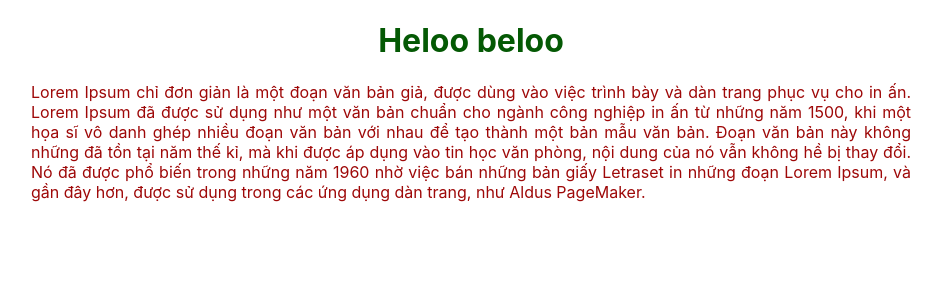
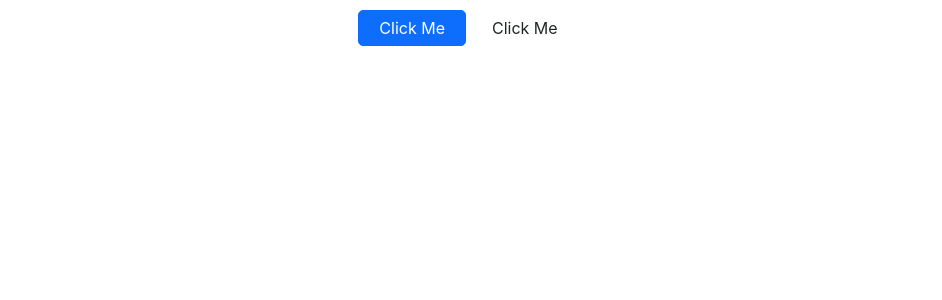
Before and after one commit to duchuy2210/React_study, a React (Create React App) app: page / in a window 1280 px wide. Shown: the top 300 px of the page, without its empty margins (169-1111 px from the left). Built offline with nearby package versions, Linux system fonts and the light colour scheme.

Commit message:
clsx lib

```diff
--- a/package.json
+++ b/package.json
@@ -6,6 +6,7 @@
     "@testing-library/jest-dom": "^5.16.5",
     "@testing-library/react": "^13.4.0",
     "@testing-library/user-event": "^13.5.0",
+    "clsx": "^1.2.1",
     "react": "^18.2.0",
     "react-dom": "^18.2.0",
     "react-scripts": "5.0.1",
--- a/public/index.html
+++ b/public/index.html
@@ -24,6 +24,7 @@
       work correctly both with client-side routing and a non-root public URL.
       Learn how to configure a non-root public URL by running `npm run build`.
     -->
+    <link rel="stylesheet" href="https://stackpath.bootstrapcdn.com/bootstrap/5.0.0-alpha1/css/bootstrap.min.css" integrity="sha384-r4NyP46KrjDleawBgD5tp8Y7UzmLA05oM1iAEQ17CSuDqnUK2+k9luXQOfXJCJ4I" crossorigin="anonymous">
     <title>React App</title>
   </head>
   <body>
@@ -39,5 +40,8 @@
       To begin the development, run `npm start` or `yarn start`.
       To create a production bundle, use `npm run build` or `yarn build`.
     -->
+    <script src="https://cdn.jsdelivr.net/npm/popper.js@1.16.0/dist/umd/popper.min.js" integrity="sha384-Q6E9RHvbIyZFJoft+2mJbHaEWldlvI9IOYy5n3zV9zzTtmI3UksdQRVvoxMfooAo" crossorigin="anonymous"></script>
+    <script src="https://stackpath.bootstrapcdn.com/bootstrap/5.0.0-alpha1/js/bootstrap.min.js" integrity="sha384-oesi62hOLfzrys4LxRF63OJCXdXDipiYWBnvTl9Y9/TRlw5xlKIEHpNyvvDShgf/" crossorigin="anonymous"></script>
   </body>
+
 </html>
--- a/src/App.js
+++ b/src/App.js
@@ -1,12 +1,13 @@
 import Heading from './components/Heading';
 import Paragraph from './components/Paragraph';
 import GlobalStyle from './components/GlobalStyles';
+import Button from './components/Button';
 function App() {
   	return (
   	 	<GlobalStyle>
 			<div className="App" style={{ textAlign :"center" }}>
-				<Heading />
-				<Paragraph />
+				<Button primary />
+				<Button />
 	  		</div>
 		</GlobalStyle>
 	);
--- /dev/null
+++ b/src/components/Button/Button.module.css
@@ -0,0 +1,14 @@
+.btn{
+    border-radius: 5px;
+    padding: 5px 20px;
+    margin-top: 10px;
+    margin-right: 5px;
+}
+
+.btn:hover{
+    opacity: 0.5;
+}
+
+.active{
+    background-color: red;
+}
--- /dev/null
+++ b/src/components/Button/index.js
@@ -0,0 +1,13 @@
+import button from './Button.module.css'
+import clsx from 'clsx'
+
+function Button({ primary }) {
+    return (
+        <>
+            <button className={clsx([button.btn],'btn',{
+                'btn-primary': primary
+            })}>Click Me</button>
+        </>
+    )
+}
+export  default Button;
```
Also changed, not shown: 1 other file (tests, documents, lock files or other folders).
